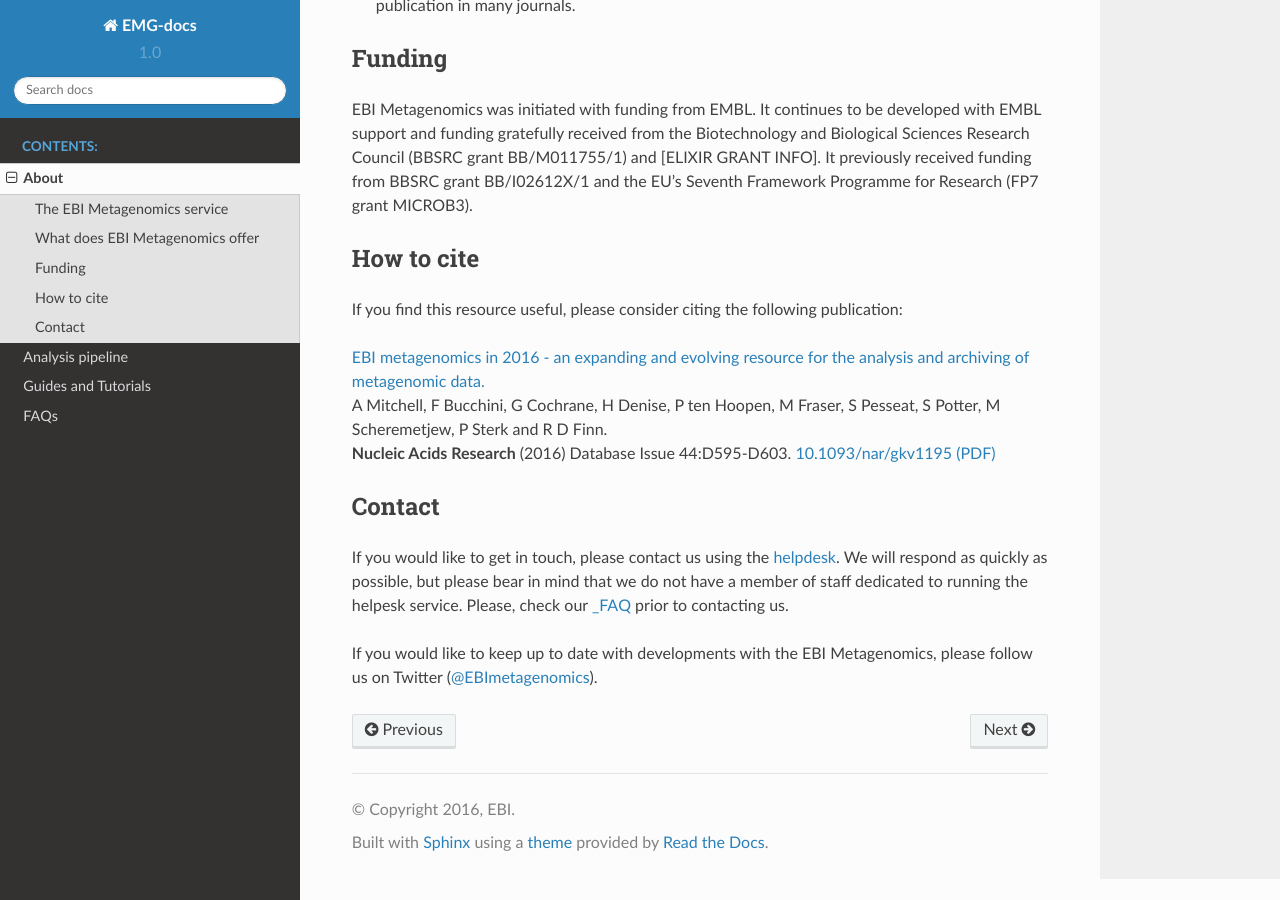
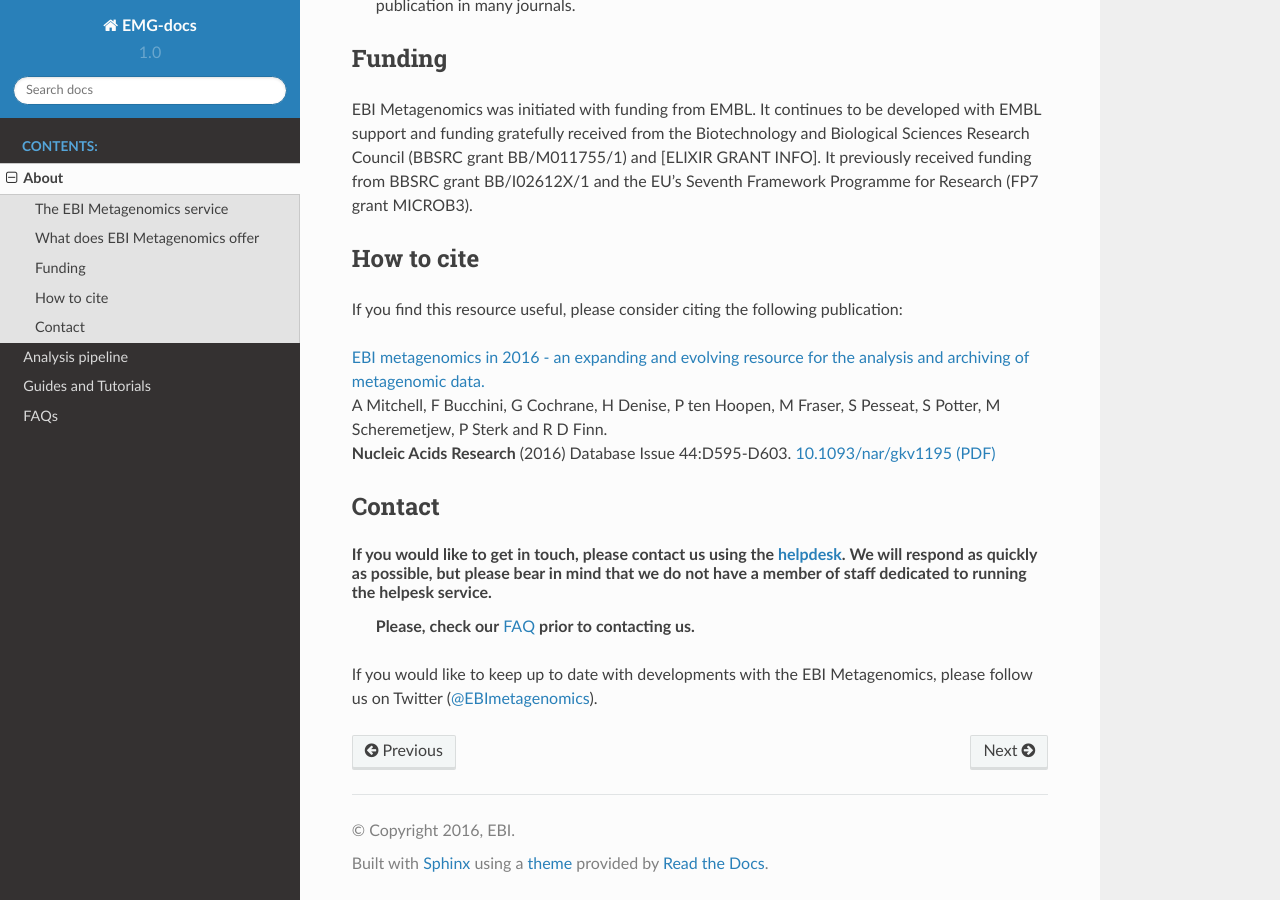
Before and after one commit to EBI-Metagenomics/EMG-docs, a Sphinx documentation site: the page built from docs/about.rst, in a window 1280 px wide and 900 px high, scrolled down 707 px. Built offline with Sphinx 7.4.7 and the Read the Docs theme 2.0.0, drawn with Linux system fonts in a browser that asks for light colours.

```diff
--- a/docs/about.rst
+++ b/docs/about.rst
@@ -38,6 +38,6 @@ If you find this resource useful, please consider citing the following publicati
 Contact
 -------
 If you would like to get in touch, please contact us using the `helpdesk <metagenomics-help@ebi.ac.uk>`_. We will respond as quickly as possible, but please bear in mind that we do not have a member of staff dedicated to running the helpesk service.
-Please, check our `_FAQ <https://github.com/ProteinsWebTeam/EMG-docs/blob/master/docs/faqs.rst>`_ prior to contacting us.
+   **Please, check our** `FAQ <https://github.com/ProteinsWebTeam/EMG-docs/blob/master/docs/faqs.rst>`_ **prior to contacting us.**
 
 If you would like to keep up to date with developments with the EBI Metagenomics, please follow us on Twitter (`@EBImetagenomics <https://twitter.com/ebimetagenomics>`_).
```
